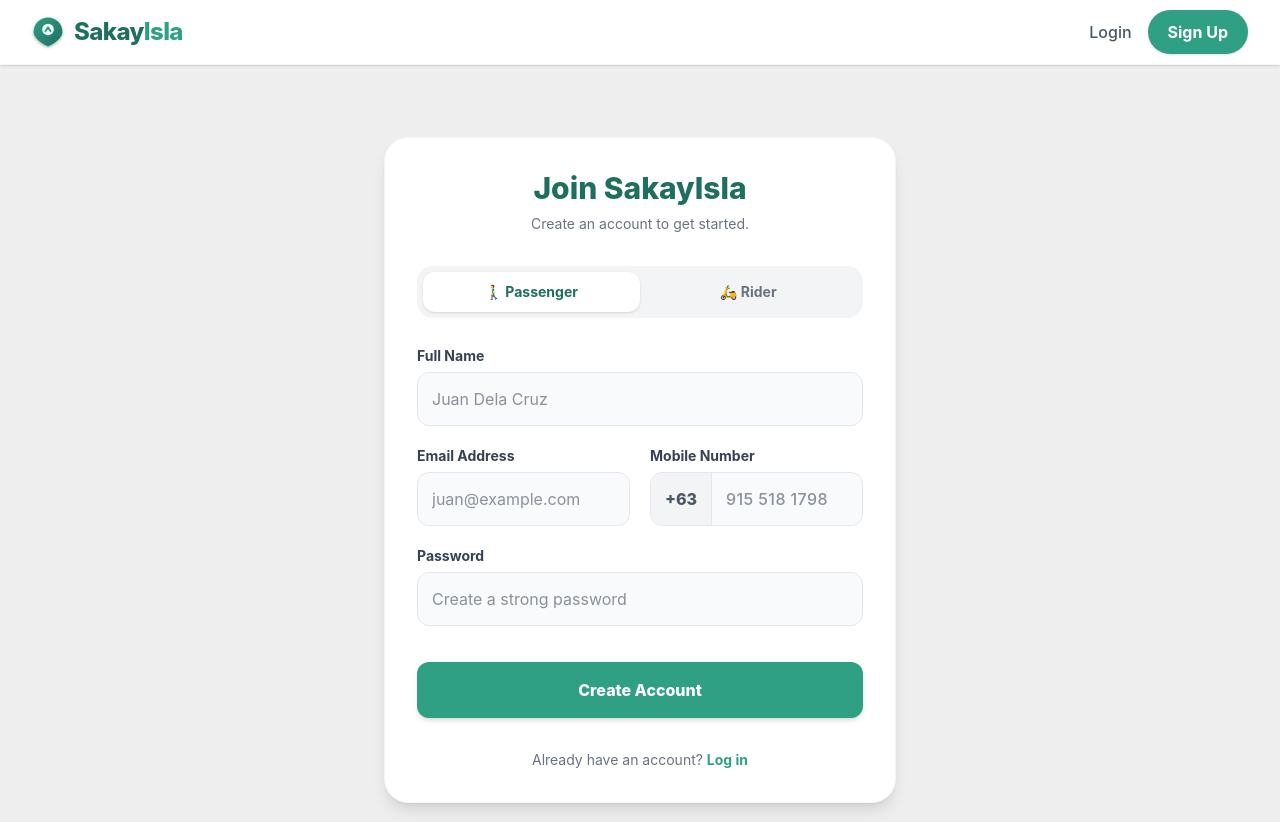
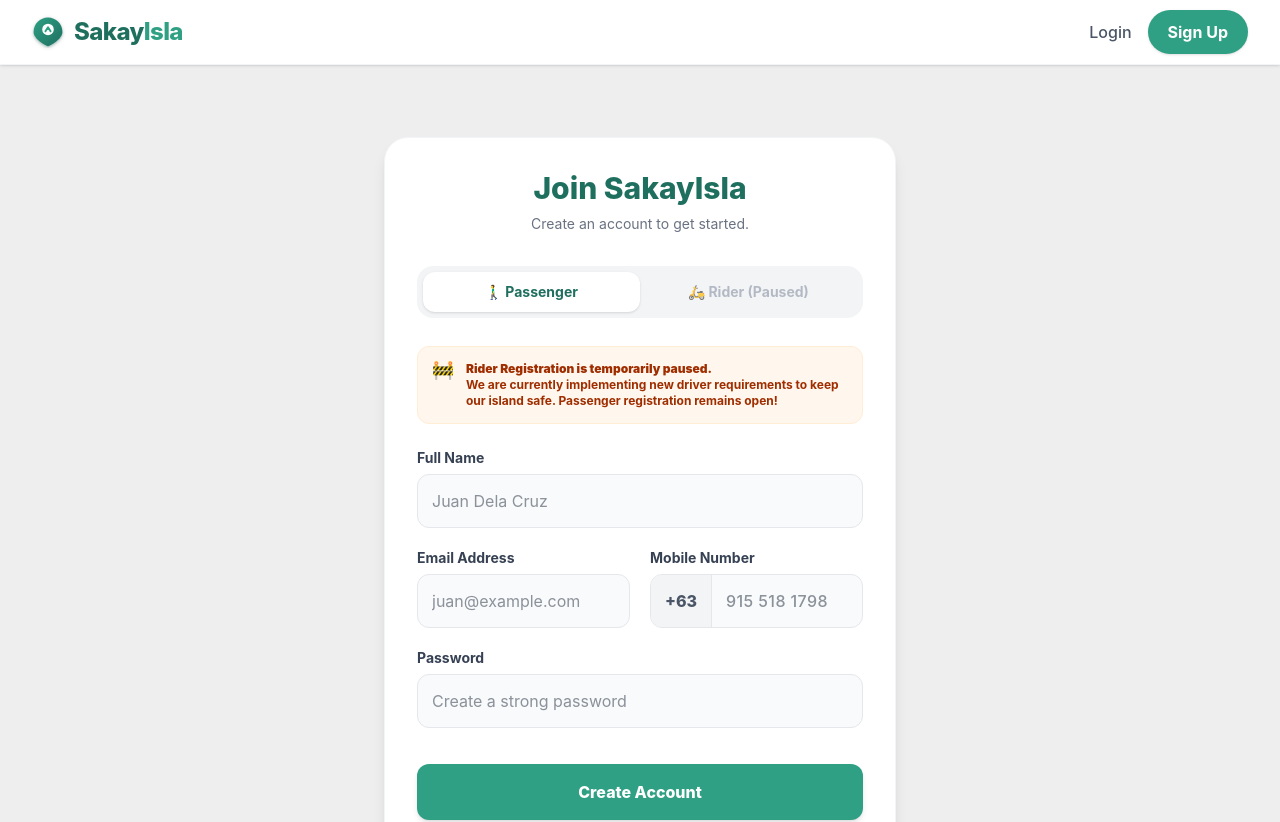
Before and after one commit to lepitenkevin/sakayisla, a React (Vite) app: page /register in a window 1280 px wide. Shown: the top 822 px of the page. Built offline with nearby package versions, Linux system fonts and the light colour scheme; no server answers.

Commit message:
disable rider registration at the moment

```diff
--- a/src/components/Register.jsx
+++ b/src/components/Register.jsx
@@ -11,7 +11,7 @@ const Register = () => {
 
     const handleChange = (e) => setFormData({ ...formData, [e.target.name]: e.target.value });
 
-    // --- NEW: Strict Mobile Number Formatter ---
+    // --- Strict Mobile Number Formatter ---
     const handlePhoneChange = (e) => {
         // Strip out any non-numeric characters (letters, spaces, symbols)
         const onlyNumbers = e.target.value.replace(/\D/g, '');
@@ -26,7 +26,7 @@ const Register = () => {
         setIsLoading(true);
         setStatusMsg({ type: '', text: '' });
 
-        // --- NEW: Pre-flight validation for exact 10-digit requirement ---
+        // --- Pre-flight validation for exact 10-digit requirement ---
         if (formData.contact_number.length !== 10) {
             setStatusMsg({ type: 'error', text: 'Mobile number must be exactly 10 digits (e.g. 915 518 1798).' });
             setIsLoading(false);
@@ -85,13 +85,24 @@ const Register = () => {
                         >
                             🚶‍♂️ Passenger
                         </button>
+
+                        {/* --- DISABLED RIDER BUTTON --- */}
                         <button
                             type="button"
-                            onClick={() => setFormData({...formData, role: 'rider'})}
-                            className={`flex-1 py-2.5 rounded-xl text-sm font-bold transition-all ${formData.role === 'rider' ? 'bg-white shadow text-brand-dark' : 'text-gray-500 hover:text-gray-700'}`}
+                            disabled
+                            className="flex-1 py-2.5 rounded-xl text-sm font-bold transition-all bg-transparent text-gray-400 cursor-not-allowed opacity-70"
                         >
-                            🛵 Rider
+                            🛵 Rider (Paused)
                         </button>
+                    </div>
+
+                    {/* --- NEW: RIDER PAUSE NOTIFICATION BANNER --- */}
+                    <div className="bg-orange-50 border border-orange-100 text-orange-800 p-3.5 rounded-xl text-xs font-bold mb-1 flex items-start gap-3">
+                        <span className="text-lg leading-none">🚧</span>
+                        <p>
+                            <strong>Rider Registration is temporarily paused.</strong><br/>
+                            We are currently implementing new driver requirements to keep our island safe. Passenger registration remains open!
+                        </p>
                     </div>
 
                     <div>
@@ -107,7 +118,6 @@ const Register = () => {
                                    className="w-full p-3.5 bg-gray-50 border border-gray-200 rounded-xl focus:outline-none focus:ring-2 focus:ring-brand transition" />
                         </div>
 
-                        {/* --- UPGRADED: Fixed +63 Prefix UI --- */}
                         <div>
                             <label className="block text-sm font-bold text-gray-700 mb-1.5">Mobile Number</label>
                             <div className="flex items-center bg-gray-50 border border-gray-200 rounded-xl overflow-hidden focus-within:ring-2 focus-within:ring-brand transition">
@@ -133,6 +143,7 @@ const Register = () => {
                                className="w-full p-3.5 bg-gray-50 border border-gray-200 rounded-xl focus:outline-none focus:ring-2 focus:ring-brand transition" />
                     </div>
 
+                    {/* Left safely in the code for when you re-enable Riders later! */}
                     {formData.role === 'rider' && (
                         <div className="bg-brand-light/30 p-5 rounded-2xl border border-brand/20 mt-2 space-y-5 animate-fade-in">
                             <h3 className="font-extrabold text-brand-dark text-sm uppercase tracking-wider">Vehicle Details</h3>
```
